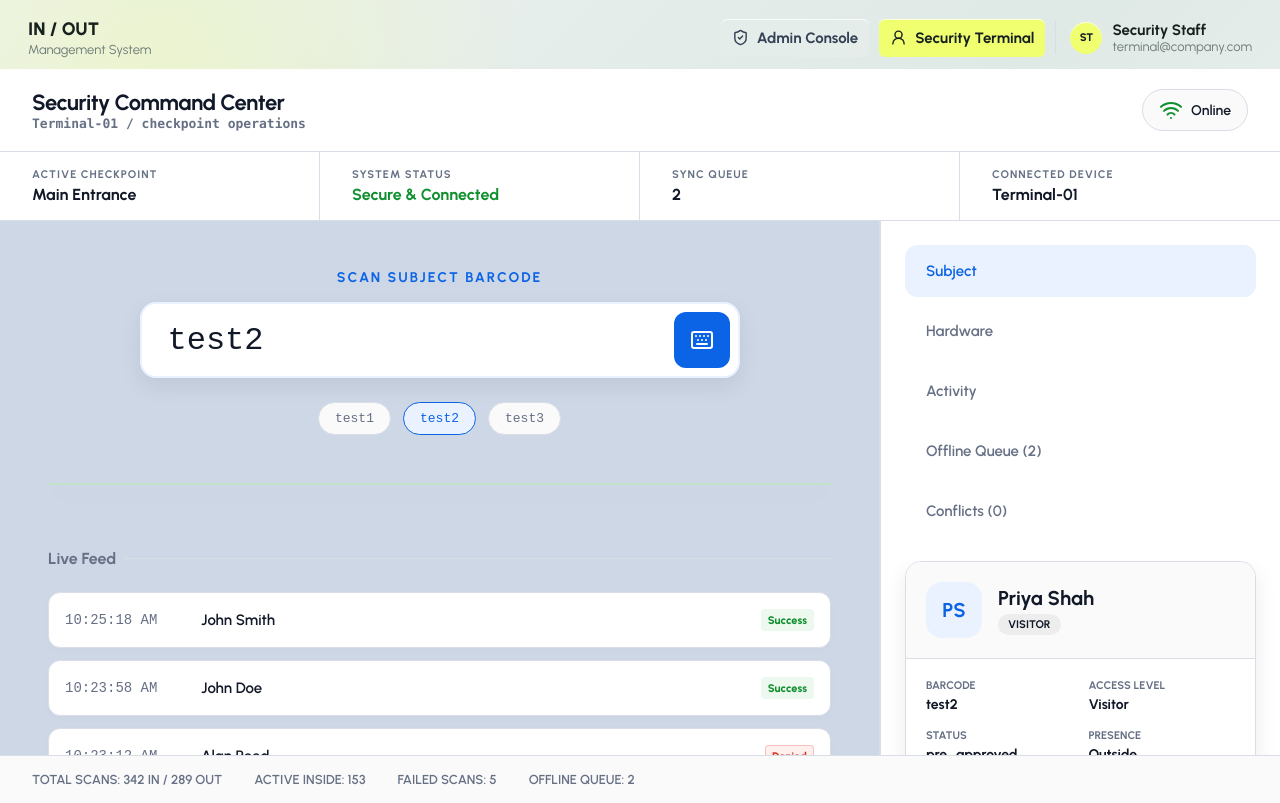
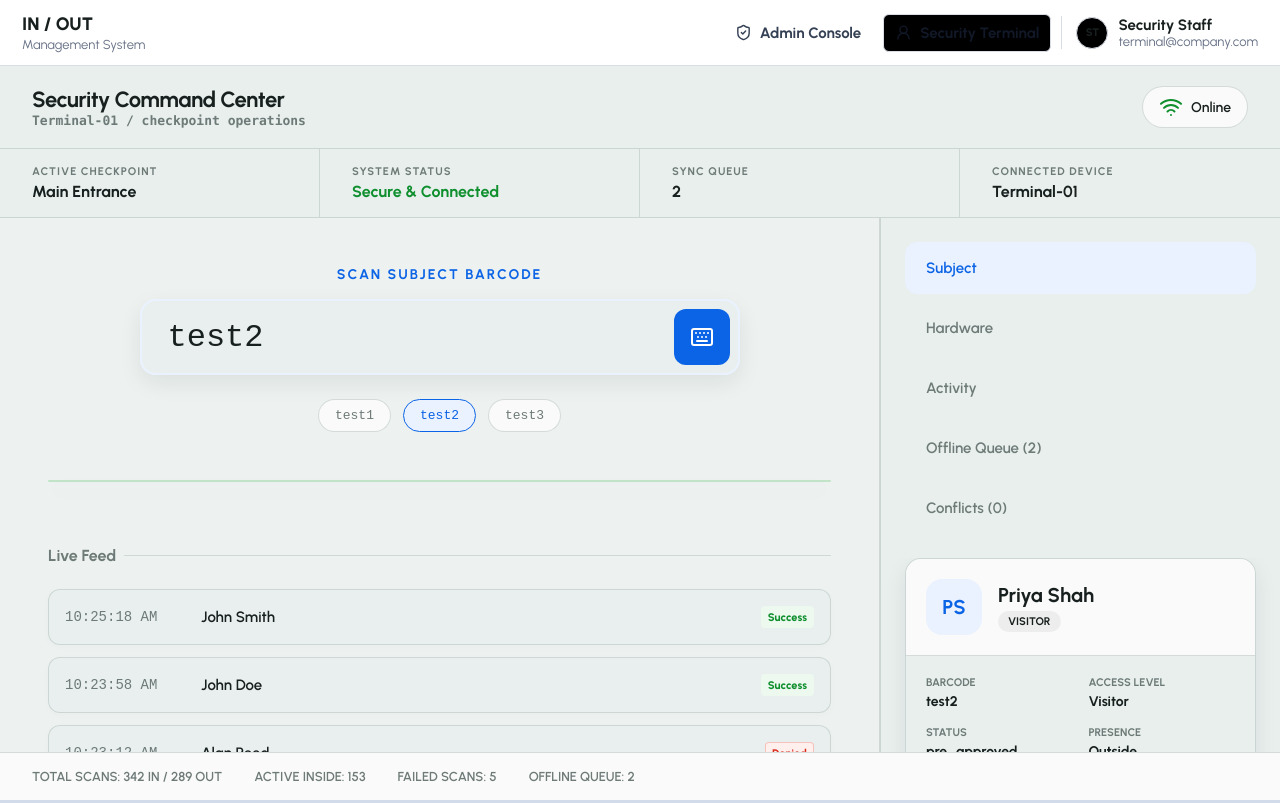
Before and after one commit to cyanidemilkshakee/in-out, a Next.js app: page /terminal in a window 1280 px wide. Built offline with nearby package versions, Linux system fonts and the light colour scheme.

Commit message:
fixed docker issues and added readme

```diff
--- a/app/globals.css
+++ b/app/globals.css
@@ -2613,65 +2613,6 @@ tbody tr:hover {
   color: var(--admin-muted);
 }
 
-.role-security .terminal-shell,
-.role-security .terminal-footer,
-.role-security .terminal-card,
-.role-security .terminal-detail-panel,
-.role-security .decision-panel,
-.role-security .subject-card,
-.role-security .terminal-menu,
-.role-security .last-movement {
-  border-radius: 10px;
-}
-
-.role-security .sample-button,
-.role-security .network-toggle,
-.role-security .ghost-button,
-.role-security .secondary-button,
-.role-security .primary-button,
-.role-security .icon-button,
-.role-security .terminal-tab,
-.role-security .scan-input input {
-  border-radius: 8px;
-}
-
-.role-security .recent-scans,
-.role-security .recent-scans li,
-.role-security .queue-row,
-.role-security .hardware-row {
-  border-radius: 8px;
-}
-
-.role-security .subject-avatar {
-  border-radius: 8px;
-}
-
-.role-security .terminal-shell {
-  border-radius: 12px;
-}
-
-.role-security .decision-panel {
-  border-radius: 0;
-}
-
-.role-security .terminal-page {
-  background:
-    linear-gradient(90deg, rgba(239, 255, 112, 0.12), transparent 32%),
-    transparent;
-}
-
-.role-security .terminal-header {
-  background: transparent;
-}
-
-.role-security .decision-banner,
-.role-security .scan-panel {
-  background: transparent;
-}
-
-.role-security .terminal-secondary {
-  background: rgba(246, 249, 248, 0.62);
-}
 
 .role-admin .log-workspace {
   padding: 0;
@@ -2851,307 +2792,6 @@ tbody tr:hover {
 }
 
 /* ============================================================
-   ROLE-SECURITY
-   ============================================================ */
-.role-security {
-  min-height: 100vh;
-}
-
-.role-security .topbar {
-  border-bottom: 0;
-  background: transparent;
-  padding: 18px 28px 12px;
-}
-
-.role-security .brand {
-  letter-spacing: 0;
-}
-
-.role-security .brand-block span,
-.role-security .session-chip small {
-  color: var(--admin-muted);
-}
-
-.role-security .surface-link,
-.role-security .session-avatar {
-  border: 0;
-  background: rgba(231, 238, 236, 0.7);
-  box-shadow: inset 0 1px 0 rgba(255, 255, 255, 0.74);
-}
-
-.role-security .surface-link.active,
-.role-security .session-avatar {
-  background: var(--admin-lime);
-  color: var(--admin-text);
-}
-
-.role-security .terminal-page {
-  min-height: calc(100vh - 78px);
-  background: transparent;
-  padding: 20px 28px 32px;
-}
-
-.role-security .terminal-shell,
-.role-security .terminal-footer,
-.role-security .terminal-card,
-.role-security .terminal-detail-panel,
-.role-security .decision-panel,
-.role-security .subject-card,
-.role-security .terminal-menu,
-.role-security .last-movement {
-  border: 0;
-  border-radius: 22px;
-  background: var(--admin-surface);
-  box-shadow: var(--admin-shadow), inset 0 1px 0 rgba(255, 255, 255, 0.72);
-}
-
-.role-security .terminal-shell {
-  overflow: hidden;
-}
-
-.role-security .terminal-header,
-.role-security .terminal-secondary,
-.role-security .terminal-actions,
-.role-security .terminal-footer,
-.role-security .subject-grid,
-.role-security .decision-facts,
-.role-security .terminal-tabs {
-  border-color: var(--admin-line);
-}
-
-.role-security .sample-button,
-.role-security .network-toggle,
-.role-security .ghost-button,
-.role-security .secondary-button,
-.role-security .primary-button,
-.role-security .icon-button,
-.role-security .terminal-tab {
-  border: 0;
-  border-radius: 16px;
-  background: rgba(245, 248, 247, 0.7);
-  box-shadow: inset 0 1px 0 rgba(255, 255, 255, 0.78);
-  color: var(--admin-text);
-}
-
-.role-security .primary-button,
-.role-security .sample-button.active,
-.role-security .terminal-tab.active {
-  background: var(--admin-lime);
-  color: var(--admin-text);
-}
-
-.role-security .scan-input input {
-  border-radius: 18px;
-  background: rgba(245, 248, 247, 0.72);
-  font-family: var(--admin-font);
-}
-
-.role-security .terminal-primary {
-  grid-template-rows: auto auto auto 1fr;
-}
-
-.role-security .recent-scans,
-.role-security .operator-guidance {
-  border-color: var(--admin-line);
-}
-
-.role-security .decision-icon svg {
-  width: var(--app-decision-icon-size);
-  height: var(--app-decision-icon-size);
-}
-
-.role-security .subject-avatar svg {
-  width: var(--app-subject-icon-size);
-  height: var(--app-subject-icon-size);
-}
-
-/* Security terminal polish */
-.role-security {
-  background:
-    radial-gradient(circle at 12% 10%, rgba(239, 255, 112, 0.25), transparent 28%),
-    linear-gradient(135deg, #edf2f0 0%, #dfe9e6 52%, #f6f8f7 100%);
-}
-
-.role-security .terminal-shell {
-  border-radius: 28px;
-}
-
-.role-security .terminal-header {
-  padding: 22px 24px;
-  background: linear-gradient(135deg, rgba(239, 255, 112, 0.22), rgba(255, 255, 255, 0.18));
-}
-
-.role-security .terminal-header h1 {
-  font-size: 26px;
-  letter-spacing: 0;
-}
-
-.role-security .terminal-status-grid > * {
-  min-height: 88px;
-  background: rgba(255, 255, 255, 0.28);
-}
-
-.role-security .terminal-status-grid strong {
-  font-size: 18px;
-}
-
-.role-security .scan-panel {
-  gap: 16px;
-  padding: 22px;
-  background:
-    linear-gradient(135deg, rgba(24, 32, 31, 0.04), transparent),
-    rgba(255, 255, 255, 0.2);
-}
-
-.role-security .scan-input {
-  grid-template-columns: 1fr 56px;
-}
-
-.role-security .scan-input input {
-  min-height: 72px;
-  box-shadow:
-    inset 0 0 0 1px rgba(24, 32, 31, 0.12),
-    0 18px 42px rgba(45, 56, 54, 0.08);
-  font-size: 34px;
-}
-
-.role-security .scan-input .icon-button {
-  width: 56px;
-  min-height: 72px;
-}
-
-.role-security .decision-panel {
-  margin: 22px;
-  overflow: hidden;
-}
-
-.role-security .decision-banner {
-  grid-template-columns: 70px 1fr;
-  padding: 26px;
-}
-
-.role-security .decision-banner h2 {
-  font-size: clamp(28px, 4vw, 44px);
-}
-
-.role-security .decision-facts div {
-  min-height: 82px;
-}
-
-.role-security .operator-guidance {
-  margin: 0;
-  padding: 16px 22px 20px;
-  color: var(--admin-muted);
-  font-size: 15px;
-}
-
-.role-security .recent-scans {
-  margin: 0 22px 22px;
-  border-radius: 22px;
-  background: rgba(245, 248, 247, 0.72);
-  padding: 18px;
-  box-shadow: inset 0 1px 0 rgba(255, 255, 255, 0.76);
-}
-
-.role-security .recent-scans h2 {
-  margin: 0 0 12px;
-  font-size: 15px;
-}
-
-.role-security .recent-scans ol {
-  display: grid;
-  gap: 8px;
-  margin: 0;
-  padding: 0;
-  list-style: none;
-}
-
-.role-security .recent-scans li,
-.role-security .queue-row,
-.role-security .hardware-row {
-  display: grid;
-  grid-template-columns: 78px minmax(0, 1fr) auto;
-  gap: 10px;
-  align-items: center;
-  border-radius: 14px;
-  background: rgba(255, 255, 255, 0.62);
-  padding: 10px;
-}
-
-.role-security .terminal-tabs {
-  gap: 8px;
-  padding: 14px;
-}
-
-.role-security .terminal-detail-panel {
-  padding: 16px;
-}
-
-.role-security .subject-card {
-  padding: 18px;
-}
-
-.role-security .subject-heading {
-  display: flex;
-  gap: 12px;
-  align-items: center;
-  margin-bottom: 14px;
-}
-
-.role-security .subject-avatar {
-  display: grid;
-  width: 48px;
-  height: 48px;
-  place-items: center;
-  border-radius: 16px;
-  background: var(--admin-lime);
-  color: var(--admin-text);
-  font-weight: 900;
-}
-
-/* ============================================================
-   ADMIN RAIL — ICON / BUTTON (legacy small rail)
-   ============================================================ */
-.rail-button {
-  position: relative;
-  display: grid;
-  width: 48px;
-  height: 48px;
-  place-items: center;
-  border: 0;
-  border-radius: 14px;
-  background: rgba(231, 238, 236, 0.76);
-  box-shadow: inset 0 1px 0 rgba(255, 255, 255, 0.75);
-  color: #485552;
-}
-
-.rail-button.active,
-.rail-button:hover {
-  background: #dce6e4;
-  color: var(--admin-text);
-}
-
-.rail-button.active::after {
-  position: absolute;
-  right: 8px;
-  bottom: 8px;
-  width: 7px;
-  height: 7px;
-  border-radius: 50%;
-  background: var(--admin-lime);
-  content: "";
-}
-
-.role-admin .rail-button.active::after {
-  right: 12px;
-  top: 50%;
-  bottom: auto;
-  width: 9px;
-  height: 9px;
-  transform: translateY(-50%);
-}
-
-/* ============================================================
    RESPONSIVE — BASE (non-role-admin)
    ============================================================ */
 @media (max-width: 1180px) {
@@ -3225,7 +2865,7 @@ tbody tr:hover {
     width: 100%;
   }
 
-  .role-security .topbar {
+  .fake-security .topbar {
     display: none;
   }
 
@@ -3459,7 +3099,7 @@ tbody tr:hover {
     font-size: 24px;
   }
 
-  .role-security .terminal-page {
+  .fake-security .terminal-page {
     padding: 14px;
   }
 }
@@ -3622,8 +3262,8 @@ tr {
   display: flex;
   width: 100%;
   height: calc(100vh - 66px);
-  background: var(--bg);
-  color: var(--text);
+  background: var(--admin-bg);
+  color: var(--admin-text);
   font-family: var(--admin-font);
 }
 
@@ -3632,7 +3272,7 @@ tr {
   grid-template-rows: auto auto 1fr auto;
   width: 100%;
   height: 100%;
-  background: var(--bg);
+  background: var(--admin-bg);
   border: none;
   border-radius: 0;
   box-shadow: none;
@@ -3645,8 +3285,8 @@ tr {
   align-items: center;
   justify-content: space-between;
   padding: 20px 32px;
-  background: var(--surface);
-  border-bottom: 1px solid var(--border);
+  background: var(--admin-surface);
+  border-bottom: 1px solid var(--admin-line);
 }
 
 .brand {
@@ -3659,12 +3299,12 @@ tr {
   font-size: 22px;
   font-weight: 700;
   letter-spacing: -0.5px;
-  color: var(--text);
+  color: var(--admin-text);
 }
 
 .brand span {
   font-size: 13px;
-  color: var(--muted);
+  color: var(--admin-muted);
   font-family: ui-monospace, SFMono-Regular, Menlo, Monaco, Consolas, monospace;
 }
 
@@ -3679,18 +3319,18 @@ tr {
   align-items: center;
   gap: 8px;
   background: var(--surface-soft);
-  border: 1px solid var(--border);
+  border: 1px solid var(--admin-line);
   border-radius: 999px;
   padding: 8px 16px;
   font-size: 14px;
   font-weight: 600;
-  color: var(--text);
+  color: var(--admin-text);
   cursor: pointer;
   transition: all 0.2s ease;
 }
 
 .networkToggle:hover {
-  background: var(--border);
+  background: var(--admin-line);
 }
 
 .onlineIcon { color: var(--green); }
@@ -3703,15 +3343,15 @@ tr {
   width: 40px;
   height: 40px;
   background: var(--surface-soft);
-  border: 1px solid var(--border);
+  border: 1px solid var(--admin-line);
   border-radius: 50%;
-  color: var(--text);
+  color: var(--admin-text);
   cursor: pointer;
   transition: all 0.2s ease;
 }
 
 .iconButton:hover {
-  background: var(--border);
+  background: var(--admin-line);
   transform: scale(1.05);
 }
 
@@ -3719,8 +3359,8 @@ tr {
 .statusGrid {
   display: grid;
   grid-template-columns: repeat(4, 1fr);
-  background: var(--surface);
-  border-bottom: 1px solid var(--border);
+  background: var(--admin-surface);
+  border-bottom: 1px solid var(--admin-line);
 }
 
 .statusItem {
@@ -3728,7 +3368,7 @@ tr {
   flex-direction: column;
   justify-content: center;
   padding: 16px 32px;
-  border-right: 1px solid var(--border);
+  border-right: 1px solid var(--admin-line);
 }
 
 .statusItem:last-child {
@@ -3739,20 +3379,20 @@ tr {
   font-size: 11px;
   text-transform: uppercase;
   letter-spacing: 1px;
-  color: var(--muted);
+  color: var(--admin-muted);
   font-weight: 700;
   margin-bottom: 4px;
 }
 
 .statusItem strong {
   font-size: 16px;
-  color: var(--text);
+  color: var(--admin-text);
 }
 
 .statusItem select {
   background: transparent;
   border: none;
-  color: var(--text);
+  color: var(--admin-text);
   font-size: 16px;
   font-weight: 700;
   outline: none;
@@ -3761,8 +3401,8 @@ tr {
 }
 
 .statusItem select option {
-  background: var(--surface);
-  color: var(--text);
+  background: var(--admin-surface);
+  color: var(--admin-text);
 }
 
 /* Main Workspace */
@@ -3776,7 +3416,7 @@ tr {
   display: flex;
   flex-direction: column;
   padding: 48px;
-  border-right: 1px solid var(--border);
+  border-right: 1px solid var(--admin-line);
   position: relative;
   overflow-y: auto;
 }
@@ -3804,7 +3444,7 @@ tr {
   align-items: center;
   width: 100%;
   max-width: 600px;
-  background: var(--surface);
+  background: var(--admin-surface);
   border: 2px solid var(--blue-soft);
   border-radius: 16px;
   padding: 8px 8px 8px 24px;
@@ -3822,14 +3462,14 @@ tr {
   flex: 1;
   background: transparent;
   border: none;
-  color: var(--text);
+  color: var(--admin-text);
   font-size: 32px;
   font-family: ui-monospace, monospace;
   outline: none;
 }
 
 .scanInputWrapper input::placeholder {
-  color: var(--muted);
+  color: var(--admin-muted);
 }
 
 .scanInputWrapper button {
@@ -3860,8 +3500,8 @@ tr {
 
 .sampleBtn {
   background: var(--surface-soft);
-  border: 1px solid var(--border);
-  color: var(--muted);
+  border: 1px solid var(--admin-line);
+  color: var(--admin-muted);
   padding: 8px 16px;
   border-radius: 999px;
   font-family: monospace;
@@ -3871,8 +3511,8 @@ tr {
 }
 
 .sampleBtn:hover {
-  background: var(--border);
-  color: var(--text);
+  background: var(--admin-line);
+  color: var(--admin-text);
 }
 
 .sampleBtn.active {
@@ -3888,8 +3528,8 @@ tr {
   overflow: hidden;
   animation: slideUp 0.5s cubic-bezier(0.16, 1, 0.3, 1);
   box-shadow: var(--shadow);
-  background: var(--surface);
-  border: 1px solid var(--border);
+  background: var(--admin-surface);
+  border: 1px solid var(--admin-line);
 }
 
 @keyframes slideUp {
@@ -3982,13 +3622,13 @@ tr {
   flex-direction: column;
 }
 .decisionFacts div:last-child { border: none; }
-.decisionFacts span { font-size: 11px; color: var(--muted); text-transform: uppercase; font-weight: 700; margin-bottom: 4px; }
-.decisionFacts strong { font-size: 15px; color: var(--text); font-family: monospace; }
+.decisionFacts span { font-size: 11px; color: var(--admin-muted); text-transform: uppercase; font-weight: 700; margin-bottom: 4px; }
+.decisionFacts strong { font-size: 15px; color: var(--admin-text); font-family: monospace; }
 
 .operatorGuidance {
   padding: 16px 24px;
   background: rgba(0,0,0,0.02);
-  color: var(--muted);
+  color: var(--admin-muted);
   font-size: 14px;
   margin: 0;
   border-top: 1px solid rgba(0,0,0,0.05);
@@ -3998,8 +3638,8 @@ tr {
 .sidebar {
   display: flex;
   flex-direction: column;
-  background: var(--surface);
-  border-left: 1px solid var(--border);
+  background: var(--admin-surface);
+  border-left: 1px solid var(--admin-line);
   overflow-y: auto;
 }
 
@@ -4017,7 +3657,7 @@ tr {
   padding: 16px 20px;
   background: transparent;
   border: 1px solid transparent;
-  color: var(--muted);
+  color: var(--admin-muted);
   font-size: 15px;
   font-weight: 600;
   border-radius: 12px;
@@ -4027,7 +3667,7 @@ tr {
 
 .tabBtn:hover {
   background: var(--surface-soft);
-  color: var(--text);
+  color: var(--admin-text);
 }
 
 .tabBtn.active {
@@ -4044,8 +3684,8 @@ tr {
 
 /* Subject Panel Redesign */
 .subjectCard {
-  background: var(--surface);
-  border: 1px solid var(--border);
+  background: var(--admin-surface);
+  border: 1px solid var(--admin-line);
   box-shadow: var(--shadow);
   border-radius: 16px;
   overflow: hidden;
@@ -4057,7 +3697,7 @@ tr {
   gap: 16px;
   padding: 20px;
   background: var(--surface-soft);
-  border-bottom: 1px solid var(--border);
+  border-bottom: 1px solid var(--admin-line);
 }
 
 .subjectAvatar {
@@ -4076,14 +3716,14 @@ tr {
 .subjectInfo h3 {
   margin: 0 0 4px;
   font-size: 20px;
-  color: var(--text);
+  color: var(--admin-text);
 }
 
 .badge {
   display: inline-block;
   padding: 4px 10px;
   background: rgba(0,0,0,0.05);
-  color: var(--text);
+  color: var(--admin-text);
   border-radius: 999px;
   font-size: 11px;
   font-weight: 700;
@@ -4104,7 +3744,7 @@ tr {
 
 .subjectGrid span {
   font-size: 11px;
-  color: var(--muted);
+  color: var(--admin-muted);
   text-transform: uppercase;
   font-weight: 700;
   margin-bottom: 4px;
@@ -4112,7 +3752,7 @@ tr {
 
 .subjectGrid strong {
   font-size: 14px;
-  color: var(--text);
+  color: var(--admin-text);
 }
 
 /* Timeline */
@@ -4123,7 +3763,7 @@ tr {
 
 .timeline h3 {
   font-size: 16px;
-  color: var(--muted);
+  color: var(--admin-muted);
   margin-bottom: 24px;
   display: flex;
   align-items: center;
@@ -4134,7 +3774,7 @@ tr {
   content: '';
   flex: 1;
   height: 1px;
-  background: var(--border);
+  background: var(--admin-line);
 }
 
 .timelineList {
@@ -4149,8 +3789,8 @@ tr {
   align-items: center;
   gap: 16px;
   padding: 16px;
-  background: var(--surface);
-  border: 1px solid var(--border);
+  background: var(--admin-surface);
+  border: 1px solid var(--admin-line);
   box-shadow: 0 2px 8px rgba(0,0,0,0.02);
   border-radius: 12px;
   transition: all 0.2s ease;
@@ -4162,12 +3802,12 @@ tr {
 
 .timelineTime {
   font-family: monospace;
-  color: var(--muted);
+  color: var(--admin-muted);
   font-size: 14px;
 }
 
 .timelineName {
-  color: var(--text);
+  color: var(--admin-text);
   font-weight: 600;
   font-size: 15px;
 }
@@ -4178,11 +3818,11 @@ tr {
   gap: 32px;
   padding: 16px 32px;
   background: var(--surface-soft);
-  border-top: 1px solid var(--border);
+  border-top: 1px solid var(--admin-line);
 }
 
 .footer span {
   font-size: 13px;
-  color: var(--muted);
+  color: var(--admin-muted);
   font-weight: 600;
 }
--- a/package.json
+++ b/package.json
@@ -20,6 +20,7 @@
     "@types/node": "^22.10.2",
     "@types/react": "^19.0.2",
     "@types/react-dom": "^19.0.2",
+    "critters": "^0.0.25",
     "typescript": "^5.7.2"
   }
 }
```
Also changed, not shown: 2 other files (tests, documents, lock files or other folders).
